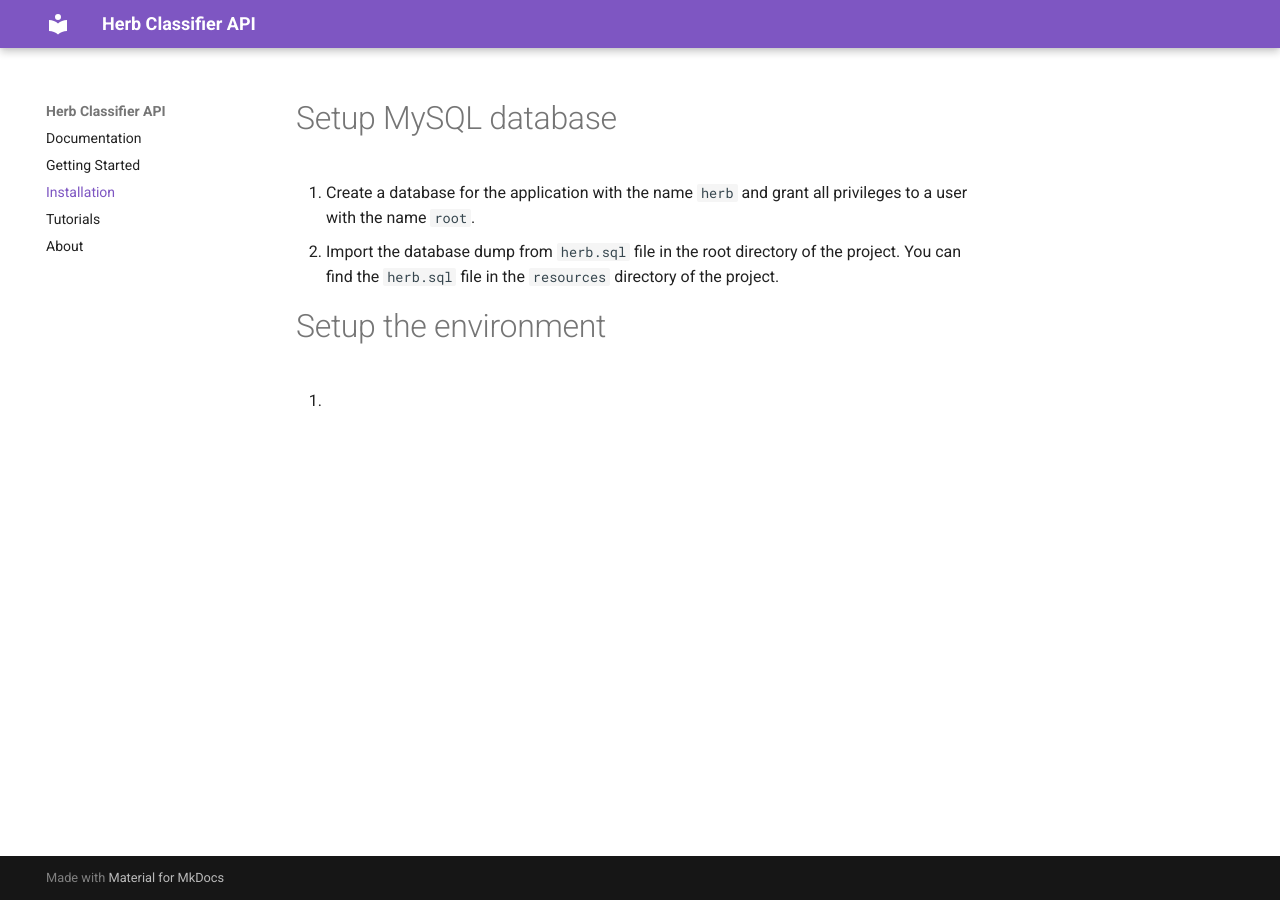
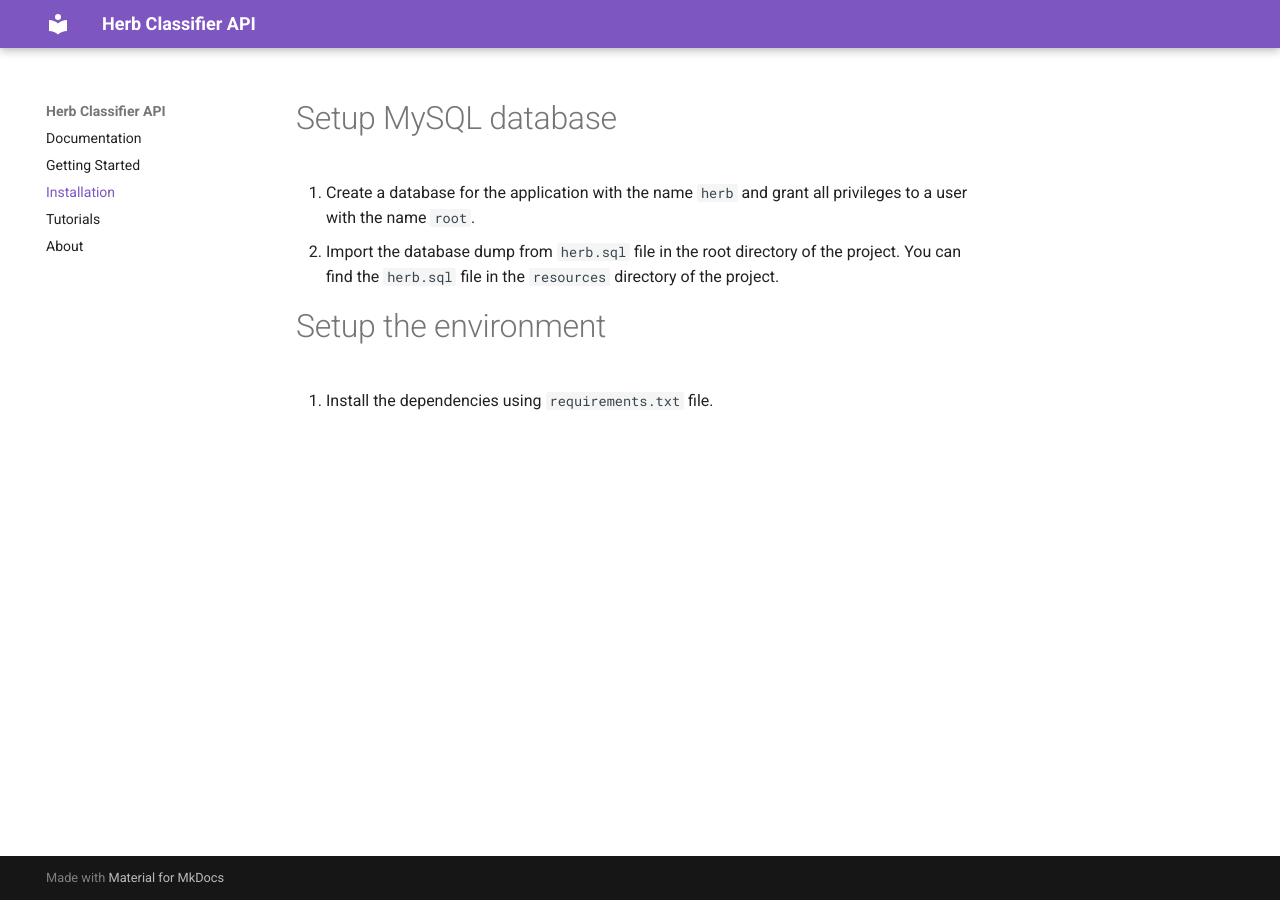
Before and after one commit to dilshankarunarathne/herb-classifier-backend, an MkDocs documentation site: the page built from docs/installation.md, in a window 1280 px wide. Built offline with MkDocs 1.6.1 and Material for MkDocs 9.7.7, drawn with Linux system fonts in a browser that asks for light colours.

Commit message:
Update installation.md

```diff
--- a/docs/installation.md
+++ b/docs/installation.md
@@ -5,4 +5,4 @@
 You can find the `herb.sql` file in the `resources` directory of the project.
 
 # Setup the environment
-1.
+1. Install the dependencies using `requirements.txt` file.
```
